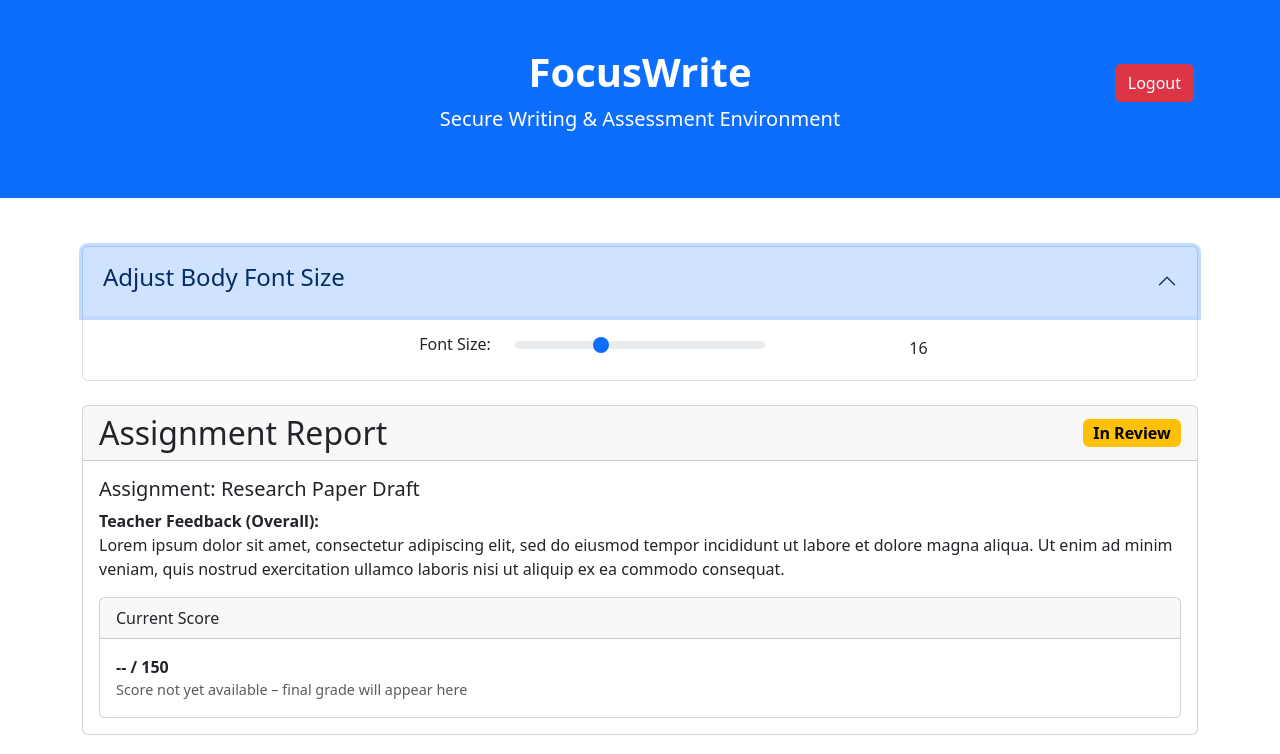
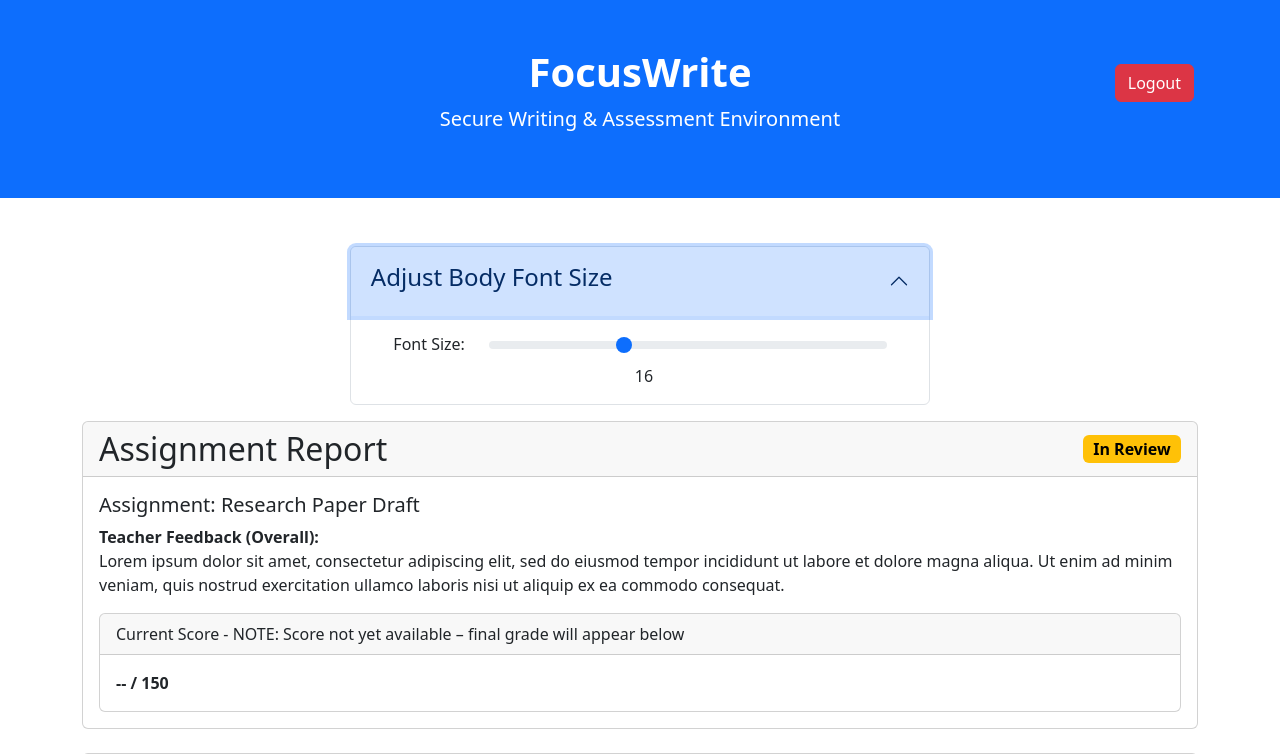
Before and after one commit to Naoru347/csci6561_hci_group_project, a plain HTML site: page Public/submission_report.html in a window 1280 px wide. Both pictures are taken after a click on the button "Adjust Body Font Size". Shown: the top 754 px of the page. Drawn offline with nearby package versions, Linux system fonts and the light colour scheme.

Commit message:
Finished feedback. Forgot to branch

```diff
--- a/Public/submission_report.html
+++ b/Public/submission_report.html
@@ -26,8 +26,9 @@
 
 
     <main class="container my-5">
-            <!-- Font Size Controller Accordion -->
-            <div class="accordion mb-4" id="fontSizeAccordion">
+      <!-- Centered Accordion with Limited Width -->
+      <div class="d-flex justify-content-center mt-4">
+        <div class="accordion w-33" id="fontSizeAccordion">
             <div class="accordion-item">
                 <h2 class="accordion-header" id="headingFontSize">
                     <button
@@ -47,10 +48,10 @@
                     data-bs-parent="#fontSizeAccordion">
                     <div class="accordion-body text-center">
                         <div class="row justify-content-center align-items-center">
-                              <div class="col-auto w-25 text-end">
+                            <div class="col-auto w-5 text-end">
                                 <label for="fontSizeSlider" class="form-label">Font Size:</label>
                             </div>
-                              <div class="col-auto w-25">
+                            <div class="col-auto w-75">
                                 <input
                                     type="range"
                                     id="fontSizeSlider"
@@ -60,7 +61,7 @@
                                     class="form-range"
                                 />
                             </div>
-                              <div class="col-auto w-25">
+                            <div class="col-auto">
                                 <span id="fontSizeValue" class="ms-2">16px</span>
                             </div>
                         </div>
@@ -68,6 +69,8 @@
                 </div>
             </div>
         </div>
+      </div>
+      <p></p>
       <!-- Assignment & Grading Info Card -->
       <article class="card mb-4">
         <div class="card-header d-flex justify-content-between align-items-center">
@@ -90,14 +93,14 @@
           <!-- Nested card for current score -->
           <div class="card mt-3">
             <div class="card-header">
-              Current Score
+              Current Score - NOTE: Score not yet available – final grade will appear below
             </div>
             <div class="card-body">
               <p class="mb-0">
                 <strong>-- / 150</strong>
-                <span class="text-muted d-block" style="font-size: 0.9rem;">
+                <!-- <span class="text-muted d-block" style="font-size: 0.9rem;">
                   Score not yet available – final grade will appear here
-                </span>
+                </span> -->
               </p>
             </div>
           </div>
--- a/Scripts/modal_scripts.js
+++ b/Scripts/modal_scripts.js
@@ -51,6 +51,8 @@ document.addEventListener("DOMContentLoaded", () => {
       } else if (assignmentType === "submitted") {
           modalTitle.innerText = "Submitted Assignment";
           continueLink.setAttribute("href", "submission_report.html");
+          modalReviewNotice.innerText = "This assignment is currently under review and will be graded and returned to you in accordance with syllabus policies.";
+          modalReviewNotice.style.display = "block";
       } else if (assignmentType === "graded") {
           modalTitle.innerText = "Graded Assignment";
           continueLink.setAttribute("href", "graded_report.html");
--- a/Styles/font_slider.css
+++ b/Styles/font_slider.css
@@ -9,3 +9,8 @@
 #fontSizeSlider {
     width: 100% !important; /* Ensures the slider fills its container */
 }
+
+.w-33 {
+    width: 52%; /* Restricts the width to one-third of the screen */
+    min-width: 300px; /* Ensures a readable minimum width */
+}
```
Also changed, not shown: Public/graded_report.html (+9 -5 lines), Public/landing.html (+9 -6 lines). Lines whose indentation alone changed are shown as unchanged.
